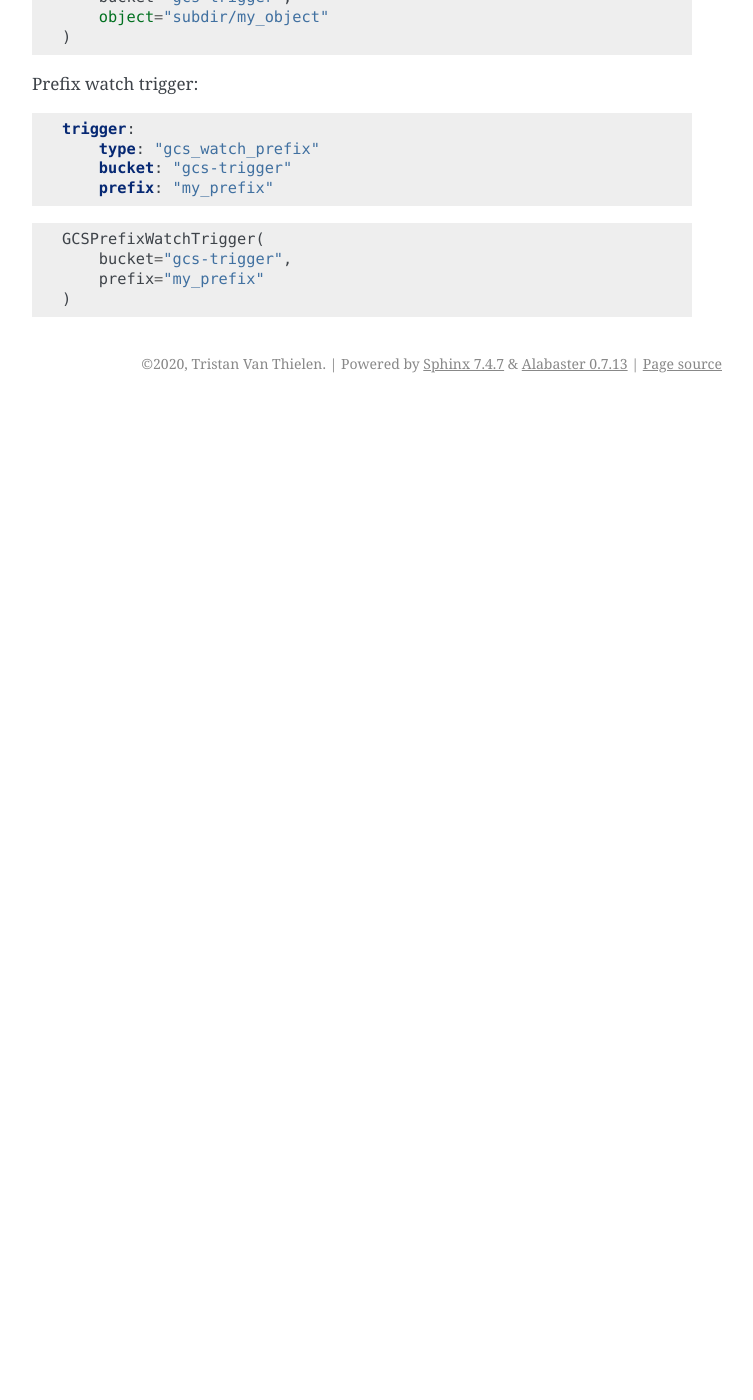
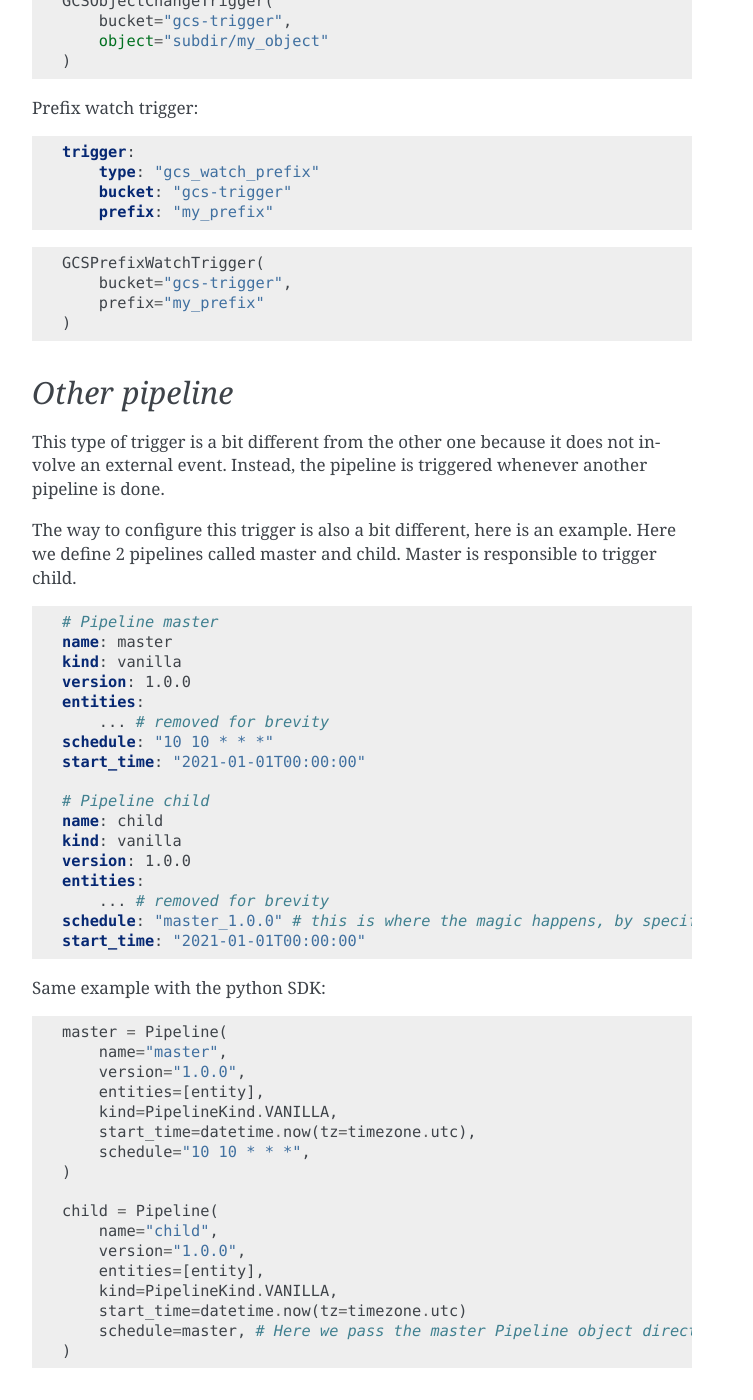
Before and after one commit to devoteamgcloud/flycs_sdk, a Sphinx documentation site: the page built from docs/triggers.rst, in a window 1280 px wide and 1400 px high, scrolled down 2422 px. Shown: the whole window, without its empty margins (388-1141 px from the left). Built offline with Sphinx 7.4.7, drawn with Linux system fonts in a browser that asks for light colours; the version number is read from the project's files by our own code; before the commit the page ends 2825 px from its top, so only the background shows below that; some of the changed text lies outside the part shown.

Commit message:
add documentation about DAG trigger

```diff
--- a/docs/triggers.rst
+++ b/docs/triggers.rst
@@ -7,6 +7,7 @@ The supported type of triggers are:
 
 - `PubSub topic`
 - `Google Cloud Storage`
+- `Other pipeline`
 
 PubSub topic
 ############
@@ -133,3 +134,56 @@ Prefix watch trigger:
         bucket="gcs-trigger",
         prefix="my_prefix"
     )
+
+
+
+`Other pipeline`
+################
+
+This type of trigger is a bit different from the other one because it does not involve an external event. Instead, the pipeline is triggered whenever another pipeline is done.
+
+The way to configure this trigger is also a bit different, here is an example. Here we define 2 pipelines called master and child. Master is responsible to trigger child.
+
+.. code-block:: yaml
+
+    # Pipeline master
+    name: master
+    kind: vanilla
+    version: 1.0.0
+    entities:
+        ... # removed for brevity
+    schedule: "10 10 * * *"
+    start_time: "2021-01-01T00:00:00"
+
+    # Pipeline child
+    name: child
+    kind: vanilla
+    version: 1.0.0
+    entities:
+        ... # removed for brevity
+    schedule: "master_1.0.0" # this is where the magic happens, by specifying the name + version of another pipeline, this pipeline will be automatically triggered.
+    start_time: "2021-01-01T00:00:00"
+
+
+Same example with the python SDK:
+
+
+.. code-block:: python
+
+    master = Pipeline(
+        name="master",
+        version="1.0.0",
+        entities=[entity],
+        kind=PipelineKind.VANILLA,
+        start_time=datetime.now(tz=timezone.utc),
+        schedule="10 10 * * *",
+    )
+
+    child = Pipeline(
+        name="child",
+        version="1.0.0",
+        entities=[entity],
+        kind=PipelineKind.VANILLA,
+        start_time=datetime.now(tz=timezone.utc)
+        schedule=master, # Here we pass the master Pipeline object directly into the `schedule` field.
+    )
```
